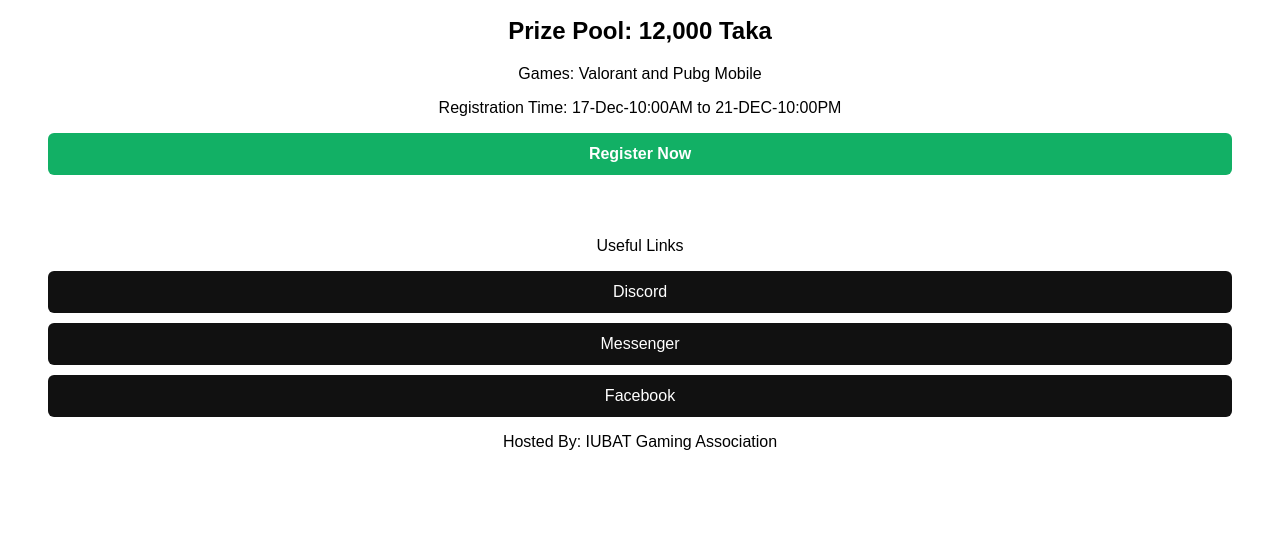
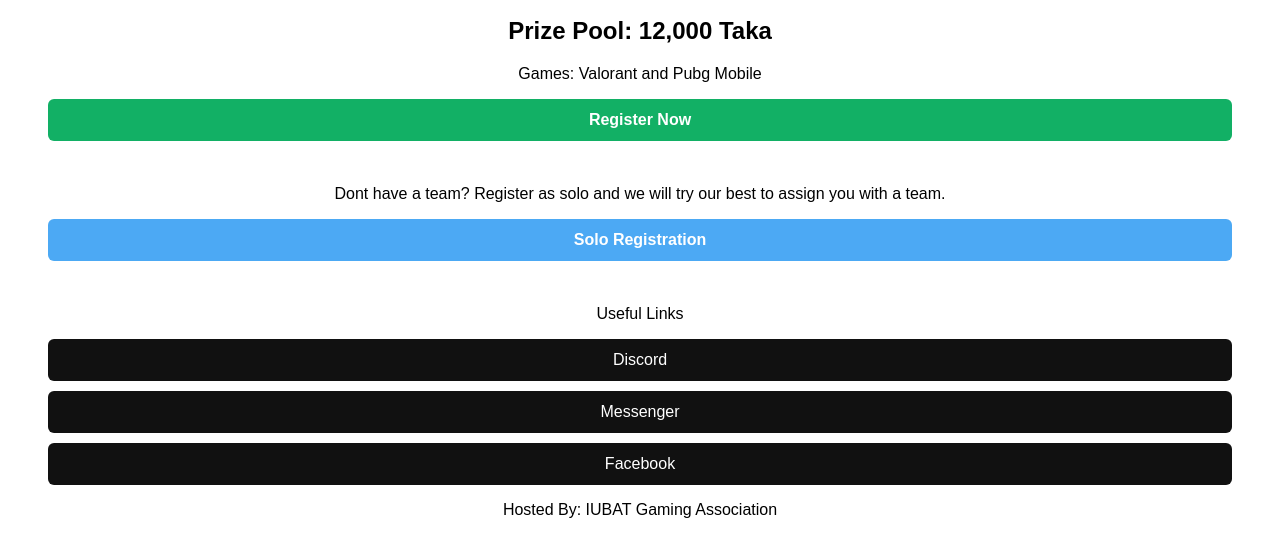
Before and after one commit to sadi-gg/iga, a plain HTML site: page index.html in a window 1280 px wide. Shown: the part 213-770 px from the top of the page. Drawn offline with Linux system fonts and the light colour scheme.

Commit message:
Update index.html

```diff
--- a/index.html
+++ b/index.html
@@ -17,11 +17,14 @@
 <h2>IGA Intra-Uni Gaming League 1.0</h2>
 <h2>Prize Pool: 12,000 Taka</h2>
 <p>Games: Valorant and Pubg Mobile</p>
-<p>Registration Time: 17-Dec-10:00AM to 21-DEC-10:00PM</p>
 <a href="https://forms.gle/1hfZxVCiCQmHbE3N7" style="background:#12B065;font-weight:bold;">
   Register Now
 </a>
 <br>
+<p>Dont have a team? Register as solo and we will try our best to assign you with a team.</p>
+<a href="https://forms.gle/1hfZxVCiCQmHbE3N7" style="background:#4CA9F4;font-weight:bold;">
+  Solo Registration
+</a>
 <br>
 <p>Useful Links</p>
 <a href="https://discord.gg/czuQGSnhyb">Discord</a>
```
